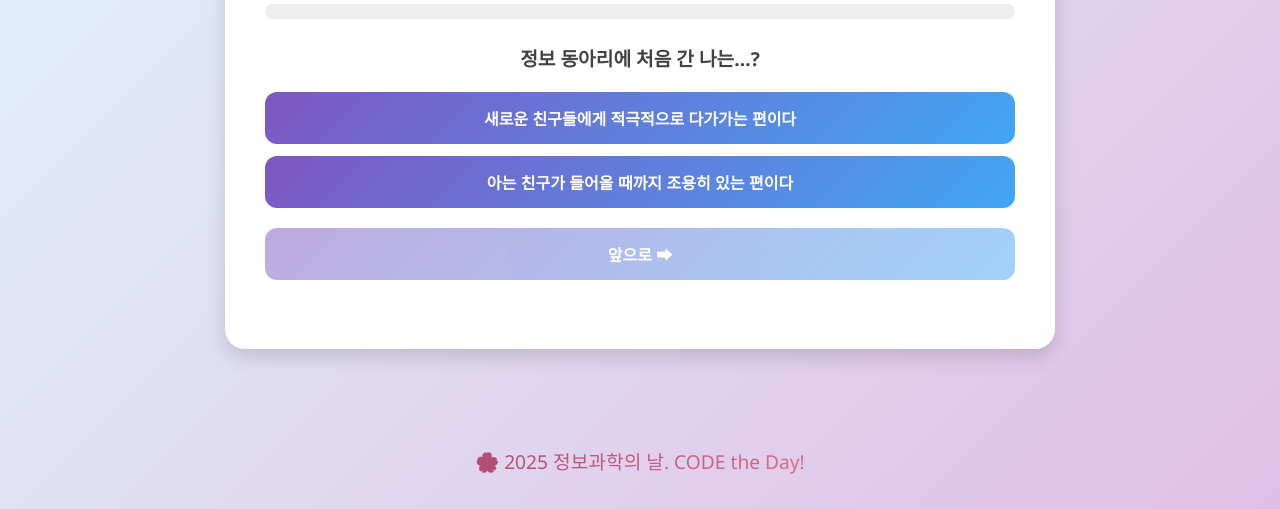
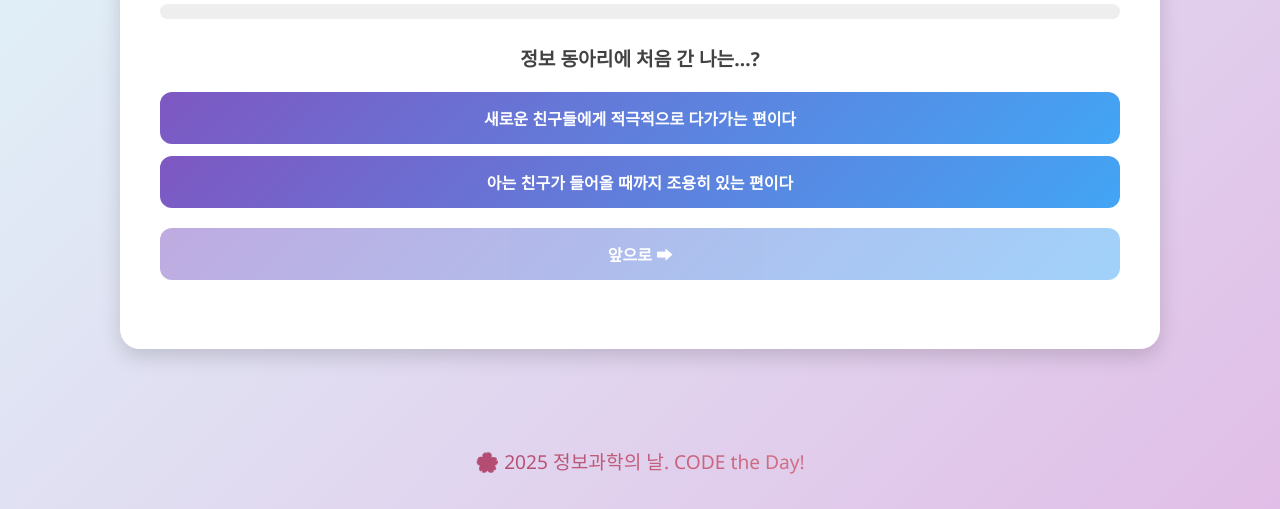
Before and after one commit to sasa10th/programming_language, a plain HTML site: page index.html in a window 1280 px wide. Shown: the part 291-800 px from the top of the page. Drawn offline with Linux system fonts and the light colour scheme.

Commit message:
Update index.html

```diff
--- a/index.html
+++ b/index.html
@@ -19,8 +19,8 @@
         }
 
         .container {
-            width: 750px;
-            height: 400px;
+            width: 75%;
+            min-height: 400px;
             background: #fff;
             padding: 40px;
             border-radius: 20px;
@@ -157,7 +157,7 @@
         }
 
         .card {
-            width: 100%;
+            width: 75%;
             height: 300px;
             perspective: 1000px;
             cursor: pointer;
@@ -374,5 +374,4 @@
     </script>
 </body>
 
-
 </html>
```
